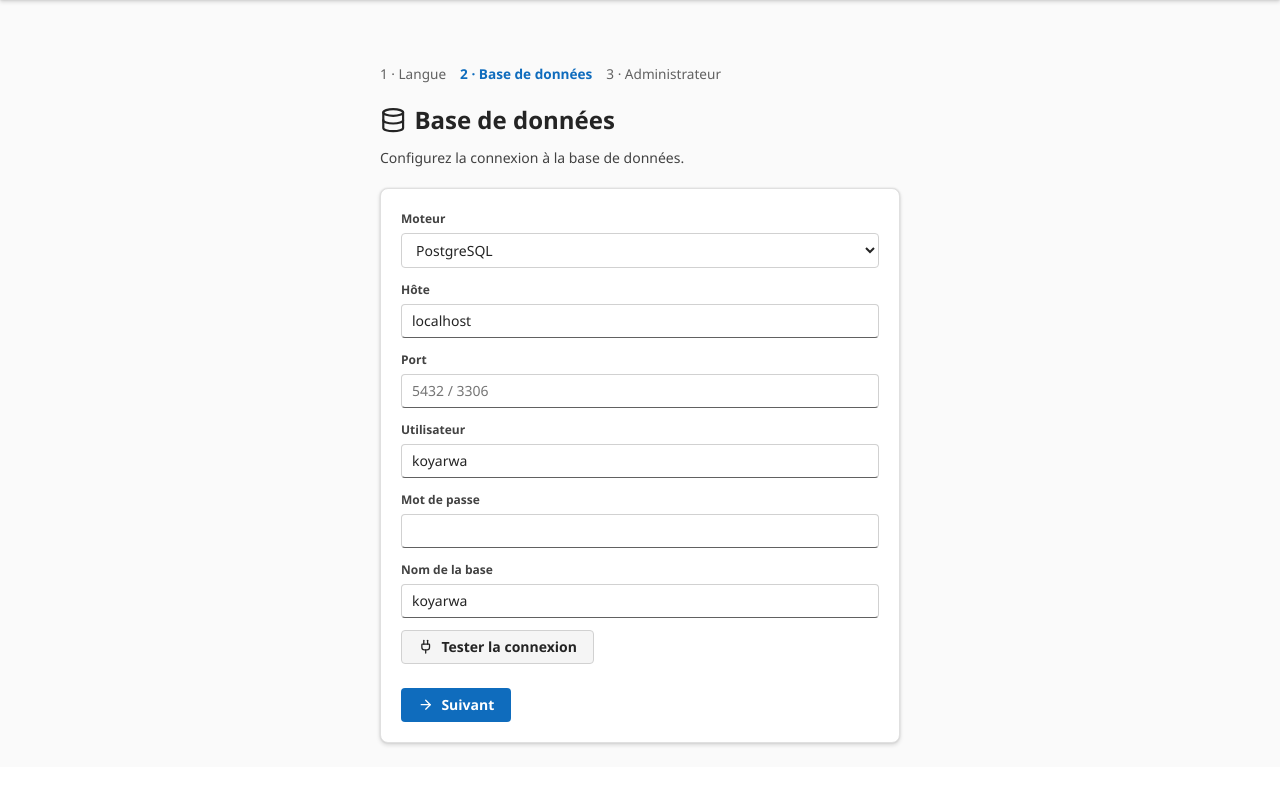
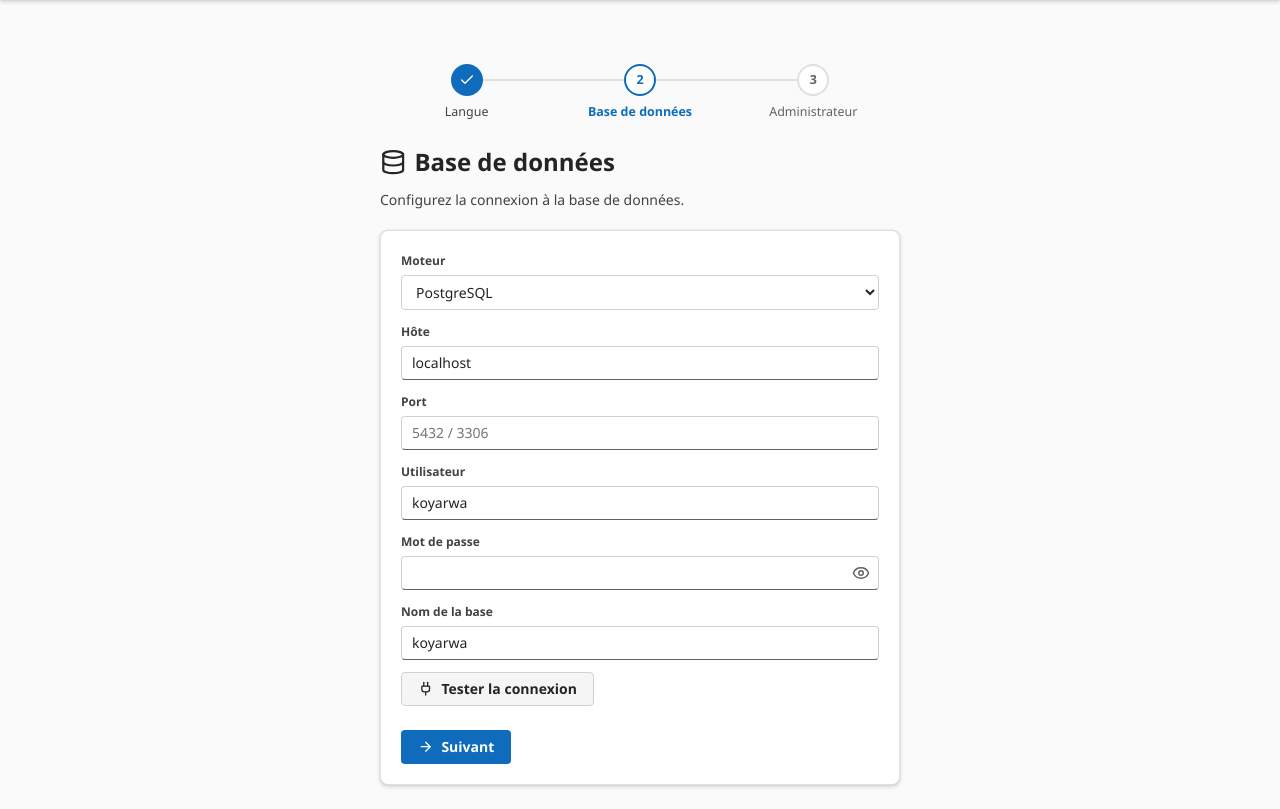
Before and after one commit to wearedalibi/koyarwa, a FastAPI app: page /setup/database in a window 1280 px wide. Shown: the part 48-857 px from the top of the page. Before the commit the page ends 795 px from the top, so only its background shows below. Run offline with FastAPI, Linux system fonts and the light colour scheme; some web fonts are replaced.

Commit message:
feat(ui): mots de passe (oeil afficher/masquer + jauge de force + exigence de robustesse) et stepper d'installation

```diff
--- a/backend/src/koyarwa/admin/static/admin.css
+++ b/backend/src/koyarwa/admin/static/admin.css
@@ -318,3 +318,76 @@ header.appbar .user a {
   gap: var(--spacingXS);
   vertical-align: middle;
 }
+
+/* Champ mot de passe : bouton œil (afficher / masquer) */
+.pw {
+  position: relative;
+}
+.pw input {
+  padding-right: 38px;
+}
+.pw-toggle {
+  position: absolute;
+  top: 0;
+  right: 0;
+  height: 100%;
+  width: 36px;
+  padding: 0;
+  background: transparent;
+  border: 0;
+  color: var(--colorNeutralForeground3);
+}
+.pw-toggle:hover {
+  background: transparent;
+  color: var(--colorNeutralForeground1);
+}
+.pw-toggle .lucide {
+  width: 18px;
+  height: 18px;
+}
+
+/* Jauge de force du mot de passe */
+.strength {
+  margin-top: var(--spacingS);
+}
+.strength-bars {
+  display: flex;
+  gap: 4px;
+}
+.strength-bars span {
+  flex: 1;
+  height: 4px;
+  border-radius: 2px;
+  background: var(--colorNeutralStroke2);
+  transition: background 0.15s ease;
+}
+.strength-label {
+  display: block;
+  margin-top: var(--spacingXS);
+  font-size: var(--fontSizeBase200);
+  color: var(--colorNeutralForeground3);
+}
+.strength.s1 {
+  --strength-color: #d13438;
+}
+.strength.s2 {
+  --strength-color: #c77d13;
+}
+.strength.s3 {
+  --strength-color: #6a9a1f;
+}
+.strength.s4 {
+  --strength-color: #0e7a63;
+}
+.strength.s1 .strength-bars span:nth-child(-n + 1),
+.strength.s2 .strength-bars span:nth-child(-n + 2),
+.strength.s3 .strength-bars span:nth-child(-n + 3),
+.strength.s4 .strength-bars span:nth-child(-n + 4) {
+  background: var(--strength-color);
+}
+.strength.s1 .strength-label,
+.strength.s2 .strength-label,
+.strength.s3 .strength-label,
+.strength.s4 .strength-label {
+  color: var(--strength-color);
+}
--- a/backend/src/koyarwa/admin/templates/base.html
+++ b/backend/src/koyarwa/admin/templates/base.html
@@ -13,6 +13,7 @@
     <link rel="stylesheet" href="/admin/static/admin.css" />
     <script src="/admin/static/htmx.min.js"></script>
     <script src="/admin/static/lucide.min.js"></script>
+    <script src="/admin/static/ui.js"></script>
   </head>
   <body>
     <header class="appbar">
--- a/backend/src/koyarwa/admin/templates/login.html
+++ b/backend/src/koyarwa/admin/templates/login.html
@@ -11,7 +11,10 @@
     </div>
     <div class="field">
       <label for="password">Mot de passe</label>
-      <input id="password" name="password" type="password" autocomplete="current-password" />
+      <div class="pw" data-pw>
+        <input id="password" name="password" type="password" autocomplete="current-password" />
+        <button type="button" class="pw-toggle" data-pw-toggle aria-label="Afficher le mot de passe" aria-pressed="false"><i data-lucide="eye"></i></button>
+      </div>
     </div>
     <button type="submit"><i data-lucide="log-in"></i> Se connecter</button>
   </form>
--- a/backend/src/koyarwa/bootstrap/router.py
+++ b/backend/src/koyarwa/bootstrap/router.py
@@ -43,13 +43,30 @@ def _save_state(request: Request, state: dict) -> None:
     request.session[_SESSION_KEY] = state
 
 
+_STEP_ORDER = ("language", "database", "admin")
+
+
 def _context(request: Request, step: str, **extra: object) -> dict:
     lang = normalize_locale(_state(request).get("language"))
+
+    def _t(key: str) -> str:
+        return translate(key, lang)
+
+    current = _STEP_ORDER.index(step) if step in _STEP_ORDER else 0
+    steps = [
+        {
+            "n": i + 1,
+            "label": _t(f"setup.step.{key}"),
+            "state": "done" if i < current else "current" if i == current else "upcoming",
+        }
+        for i, key in enumerate(_STEP_ORDER)
+    ]
     return {
         "step": step,
         "lang": lang,
         "languages": SUPPORTED_LANGUAGES,
-        "t": lambda key: translate(key, lang),
+        "t": _t,
+        "steps": steps,
         **extra,
     }
 
--- a/backend/src/koyarwa/bootstrap/templates/base.html
+++ b/backend/src/koyarwa/bootstrap/templates/base.html
@@ -13,13 +13,31 @@
     <link rel="stylesheet" href="/admin/static/admin.css" />
     <script src="/admin/static/htmx.min.js"></script>
     <script src="/admin/static/lucide.min.js"></script>
+    <script src="/admin/static/ui.js"></script>
     <style>
-      .steps {
-        list-style: none; display: flex; flex-wrap: wrap; gap: 14px;
-        padding: 0; margin: 0 0 20px; font-size: 0.85rem;
-        color: var(--colorNeutralForeground3);
+      .stepper { list-style: none; display: flex; padding: 0; margin: 0 0 24px; }
+      .stepper li {
+        flex: 1; position: relative; display: flex; flex-direction: column;
+        align-items: center; gap: 6px; text-align: center;
+        font-size: 0.78rem; color: var(--colorNeutralForeground3);
       }
-      .steps li.on { color: var(--colorBrandForeground1); font-weight: 600; }
+      .stepper li::before {
+        content: ""; position: absolute; top: 15px; left: -50%;
+        width: 100%; height: 2px; background: var(--colorNeutralStroke2); z-index: 0;
+      }
+      .stepper li:first-child::before { display: none; }
+      .stepper .dot {
+        position: relative; z-index: 1; width: 32px; height: 32px; border-radius: 50%;
+        display: inline-flex; align-items: center; justify-content: center; font-weight: 600;
+        background: var(--colorNeutralBackground1); border: 2px solid var(--colorNeutralStroke2);
+      }
+      .stepper .dot .lucide { width: 16px; height: 16px; }
+      .stepper li.current { color: var(--colorBrandForeground1); font-weight: 600; }
+      .stepper li.current .dot { border-color: var(--colorBrandForeground1); color: var(--colorBrandForeground1); }
+      .stepper li.done { color: var(--colorNeutralForeground2); }
+      .stepper li.done .dot {
+        background: var(--colorBrandBackground); border-color: var(--colorBrandBackground); color: #fff;
+      }
       select {
         width: 100%; padding: 6px 10px; font: inherit; font-size: 14px;
         color: var(--colorNeutralForeground1); background: var(--colorNeutralBackground1);
@@ -44,10 +62,13 @@
     </header>
     <main>
       <div class="auth" style="max-width: 520px">
-        <ol class="steps">
-          <li class="{{ 'on' if step == 'language' else '' }}">1 · {{ t("setup.step.language") }}</li>
-          <li class="{{ 'on' if step == 'database' else '' }}">2 · {{ t("setup.step.database") }}</li>
-          <li class="{{ 'on' if step == 'admin' else '' }}">3 · {{ t("setup.step.admin") }}</li>
+        <ol class="stepper">
+          {% for s in steps %}
+          <li class="{{ s.state }}">
+            <span class="dot">{% if s.state == 'done' %}<i data-lucide="check"></i>{% else %}{{ s.n }}{% endif %}</span>
+            <span class="lbl">{{ s.label }}</span>
+          </li>
+          {% endfor %}
         </ol>
         {% block content %}{% endblock %}
       </div>
--- a/backend/src/koyarwa/bootstrap/templates/database.html
+++ b/backend/src/koyarwa/bootstrap/templates/database.html
@@ -25,7 +25,10 @@
   </div>
   <div class="field">
     <label for="password">{{ t("setup.database.password") }}</label>
-    <input id="password" name="password" type="password" value="{{ form.get('password', '') }}" />
+    <div class="pw" data-pw>
+      <input id="password" name="password" type="password" value="{{ form.get('password', '') }}" />
+      <button type="button" class="pw-toggle" data-pw-toggle aria-label="Afficher le mot de passe" aria-pressed="false"><i data-lucide="eye"></i></button>
+    </div>
   </div>
   <div class="field">
     <label for="name">{{ t("setup.database.name") }}</label>
```
Also changed, not shown: backend/src/koyarwa/admin/static/ui.js (added, +91 -0 lines), backend/src/koyarwa/bootstrap/templates/admin.html (+14 -1 lines), backend/src/koyarwa/core/i18n/locales/de.json (+6 -1 lines), backend/src/koyarwa/core/i18n/locales/en.json (+6 -1 lines), backend/src/koyarwa/core/i18n/locales/fr.json (+6 -1 lines), backend/src/koyarwa/features/identity/schemas.py (+18 -2 lines), backend/tests/test_identity_service.py (+11 -0 lines).
